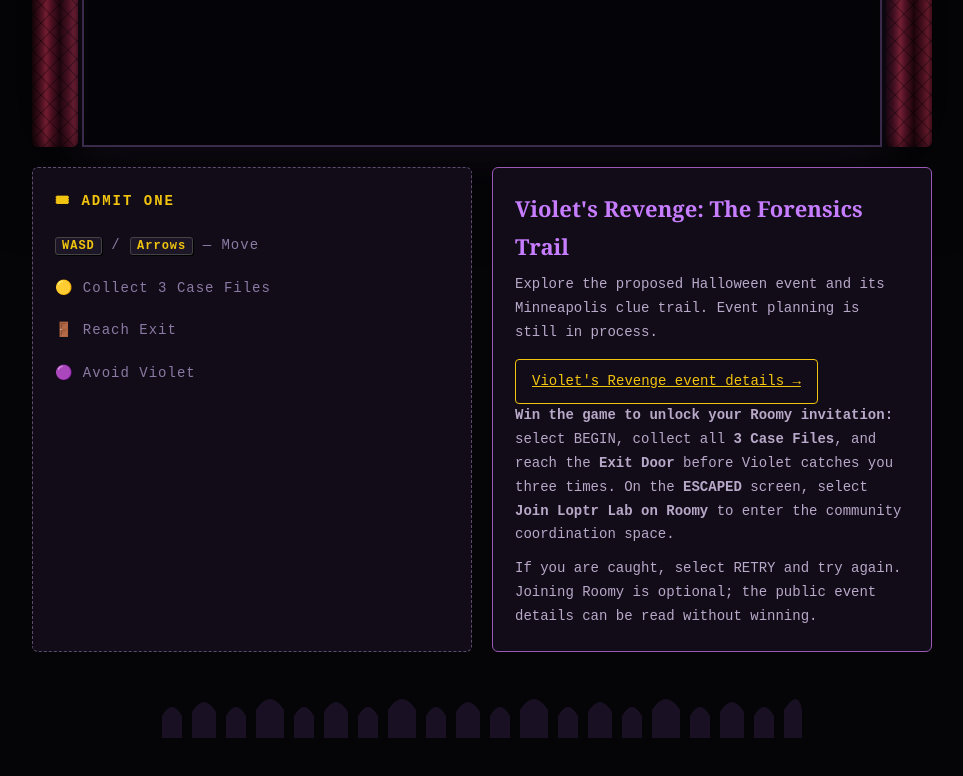
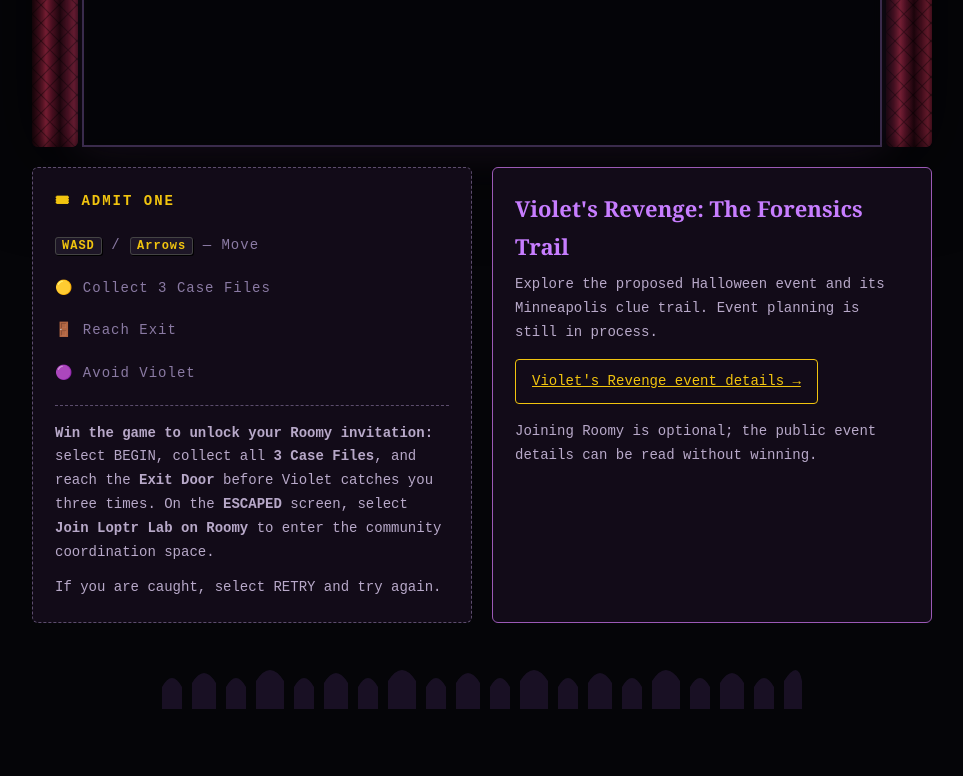
Before and after one commit to ibloud/violets-revenge, a plain HTML site: page index.html in a window 1280 px wide. Shown: the part 824-1600 px from the top of the page, without its empty margins (158-1121 px from the left). Drawn offline with Linux system fonts and the light colour scheme.

Commit message:
Move Roomy unlock instructions under Avoid Violet and improve card spacing

```diff
--- a/index.html
+++ b/index.html
@@ -204,6 +204,12 @@ canvas{width:100%;height:auto}
 .info-panels .stub-controls{list-style:none;padding:0;margin:0;display:grid;gap:16px}
 .info-panels .stub-controls li{margin:0}
 .info-panels .kbs{font-size:12px}
+.info-panels .roomy-instructions{
+  width:100%;padding-top:16px;border-top:1px dashed #5c4d6d;
+  color:var(--ink);font-size:14px;line-height:1.7;letter-spacing:normal;
+}
+.info-panels .roomy-instructions p + p{margin-top:12px}
+.event-info .event-link + p{margin-top:16px}
 @media (max-width:600px){
   .info-panels{grid-template-columns:minmax(0,1fr);gap:16px}
   .info-panels > .ticket,.info-panels > .event-info{padding:18px}
@@ -323,14 +329,17 @@ body.force-touch #touchControls{display:block}
     <li>🚪 Reach Exit</li>
     <li>🟣 Avoid Violet</li>
   </ul>
+  <div class="roomy-instructions">
+  <p><strong>Win the game to unlock your Roomy invitation:</strong> select BEGIN, collect all <strong>3 Case Files</strong>, and reach the <strong>Exit Door</strong> before Violet catches you three times. On the <strong>ESCAPED</strong> screen, select <strong>Join Loptr Lab on Roomy</strong> to enter the community coordination space.</p>
+    <p>If you are caught, select RETRY and try again.</p>
+  </div>
 </div>
 
 <section class="event-info" aria-labelledby="event-heading">
   <h2 id="event-heading">Violet's Revenge: The Forensics Trail</h2>
   <p>Explore the proposed Halloween event and its Minneapolis clue trail. Event planning is still in process.</p>
   <a href="https://ibloud.github.io/inpatient-corridors-review/event/" class="event-link">Violet's Revenge event details →</a>
-  <p><strong>Win the game to unlock your Roomy invitation:</strong> select BEGIN, collect all <strong>3 Case Files</strong>, and reach the <strong>Exit Door</strong> before Violet catches you three times. On the <strong>ESCAPED</strong> screen, select <strong>Join Loptr Lab on Roomy</strong> to enter the community coordination space.</p>
-  <p>If you are caught, select RETRY and try again. Joining Roomy is optional; the public event details can be read without winning.</p>
+  <p>Joining Roomy is optional; the public event details can be read without winning.</p>
 </section>
 </div>
 
```
